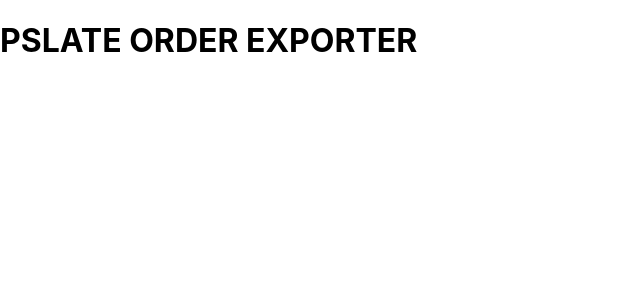
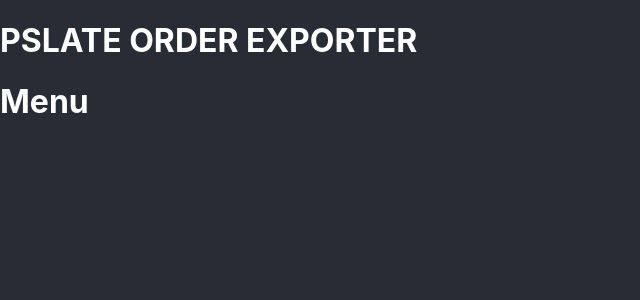
Before and after one commit to Phil-Slater/pslate-EXPORT, a React (Create React App) app in the folder client/: page / in a window 1280 px wide. Shown: the top 300 px of the page, without its empty margins (0-640 px from the left). Built offline with nearby package versions, Linux system fonts and the light colour scheme.

Commit message:
adds first react component

```diff
--- a/client/src/App.css
+++ b/client/src/App.css
@@ -1,5 +1,10 @@
 .App {
   text-align: center;
+}
+
+body {
+  background-color: #282c34;
+  color: white
 }
 
 .App-logo {
--- a/client/src/App.js
+++ b/client/src/App.js
@@ -1,10 +1,12 @@
 
 import './App.css';
+import Menu from './components/Menu';
 
 function App() {
   return (
     <div >
       <h1>PSLATE ORDER EXPORTER</h1>
+      <Menu />
     </div>
   );
 }
--- /dev/null
+++ b/client/src/components/Menu.js
@@ -0,0 +1,11 @@
+
+
+function Menu() {
+    return (
+        <div>
+            <h1>Menu</h1>
+        </div>
+    )
+}
+
+export default Menu
```
Also changed, not shown: 1 other file (tests, documents, lock files or other folders).
